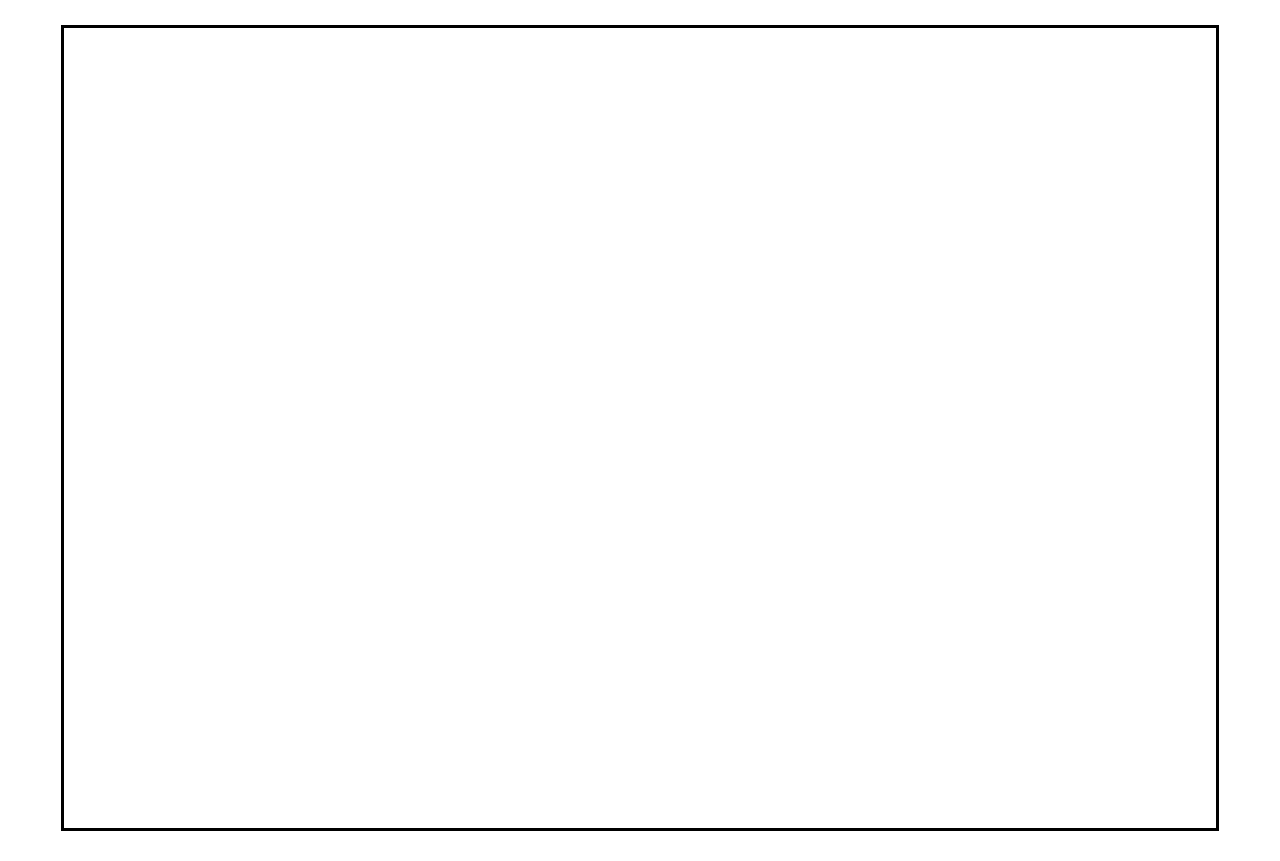
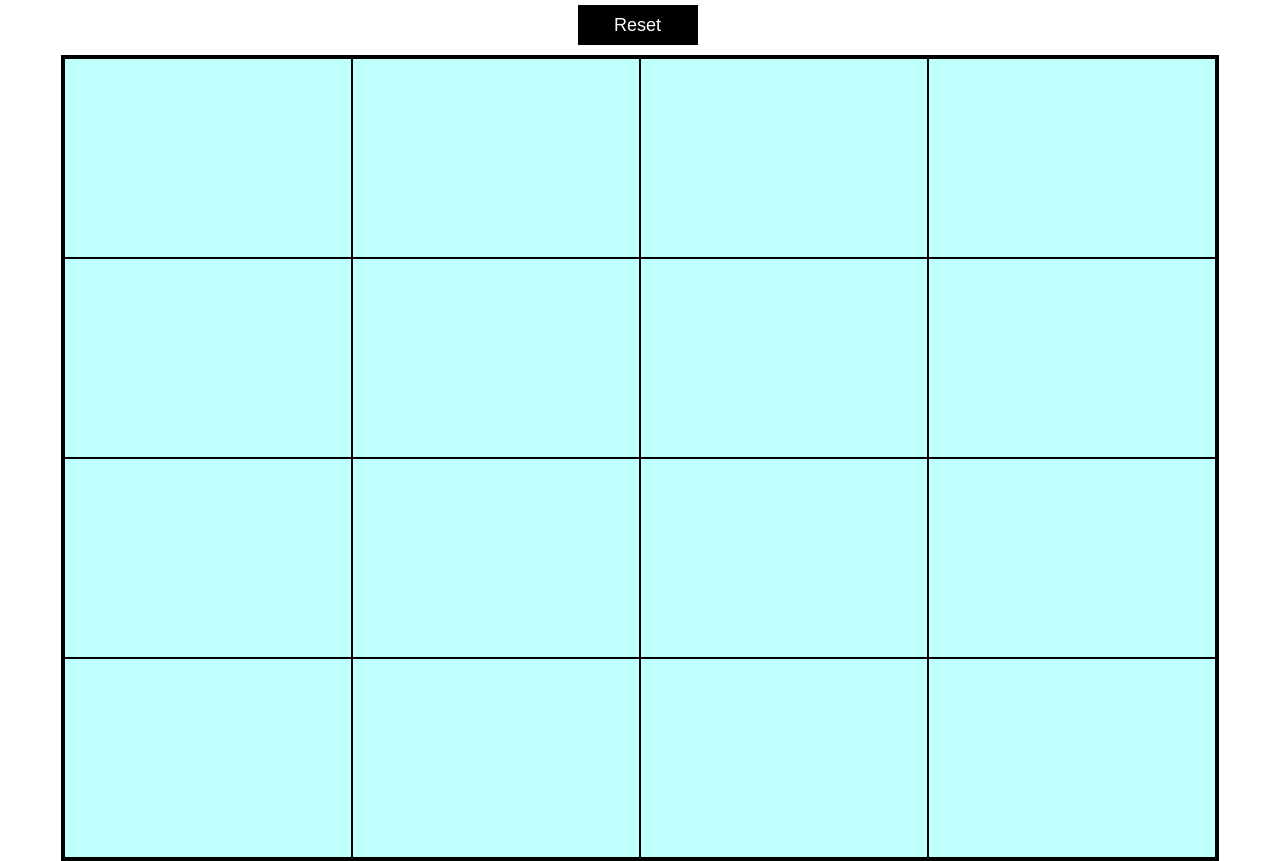
Before and after one commit to dw44/etch-a-sketch, a plain HTML site: page index.html in a window 1280 px wide. Drawn offline with Linux system fonts and the light colour scheme.

Commit message:
Grid rendering, reset button working.

```diff
--- a/index.html
+++ b/index.html
@@ -5,6 +5,9 @@
         <link rel="stylesheet" href="style.css">
     </head>
     <body>
+        <div class="reset">
+            <button id="new-canvas">Reset</button>
+        </div>
         <div id="main" class="container"></div>
         <script src="script.js"></script>
     </body>
--- a/script.js
+++ b/script.js
@@ -0,0 +1,24 @@
+let container = document.getElementById("main");
+let resetButton = document.getElementById("new-canvas");
+
+function newGrid(n) {
+    for (let i = 0, cells = n**2; i < cells; i++) {
+        let newDiv = document.createElement("div");
+        newDiv.setAttribute("id", `div-${i + 1}`);
+        newDiv.setAttribute("class", "inner-cell");
+        container.appendChild(newDiv);
+    }
+}
+newGrid(4);
+
+function resize(size) {
+    container.style.gridTemplateColumns = `repeat(${size}, 1fr)`;
+}
+
+
+resetButton.addEventListener('click', () => {
+    container.innerHTML = '';
+    let newSize = prompt("Enter Grid Size");
+    resize(newSize);
+    newGrid(newSize);
+})
--- a/style.css
+++ b/style.css
@@ -7,6 +7,33 @@
 .container {
     width: 90%;
     height: 800px;
-    margin: 25px auto;
+    margin: 0 auto;
     border: 3px solid black;
+    display: grid;
+    grid-template-columns: repeat(4, 1fr);
+    grid-gap: 0;
 }
+
+.inner-cell {
+    border: 1px black solid;
+    background-color: #bffffc;
+}
+
+.inner-cell:hover {
+    background-color: #28dafa;
+}
+
+.reset {
+    height: 45px;
+    width: 125px;
+    margin: 5px auto;
+}
+
+#new-canvas {
+    width: 120px;
+    height: 40px;
+    border: none;
+    background-color: #000;
+    color: #fff;
+    font-size: large;
+}
```
Also changed, not shown: 1 other file.
